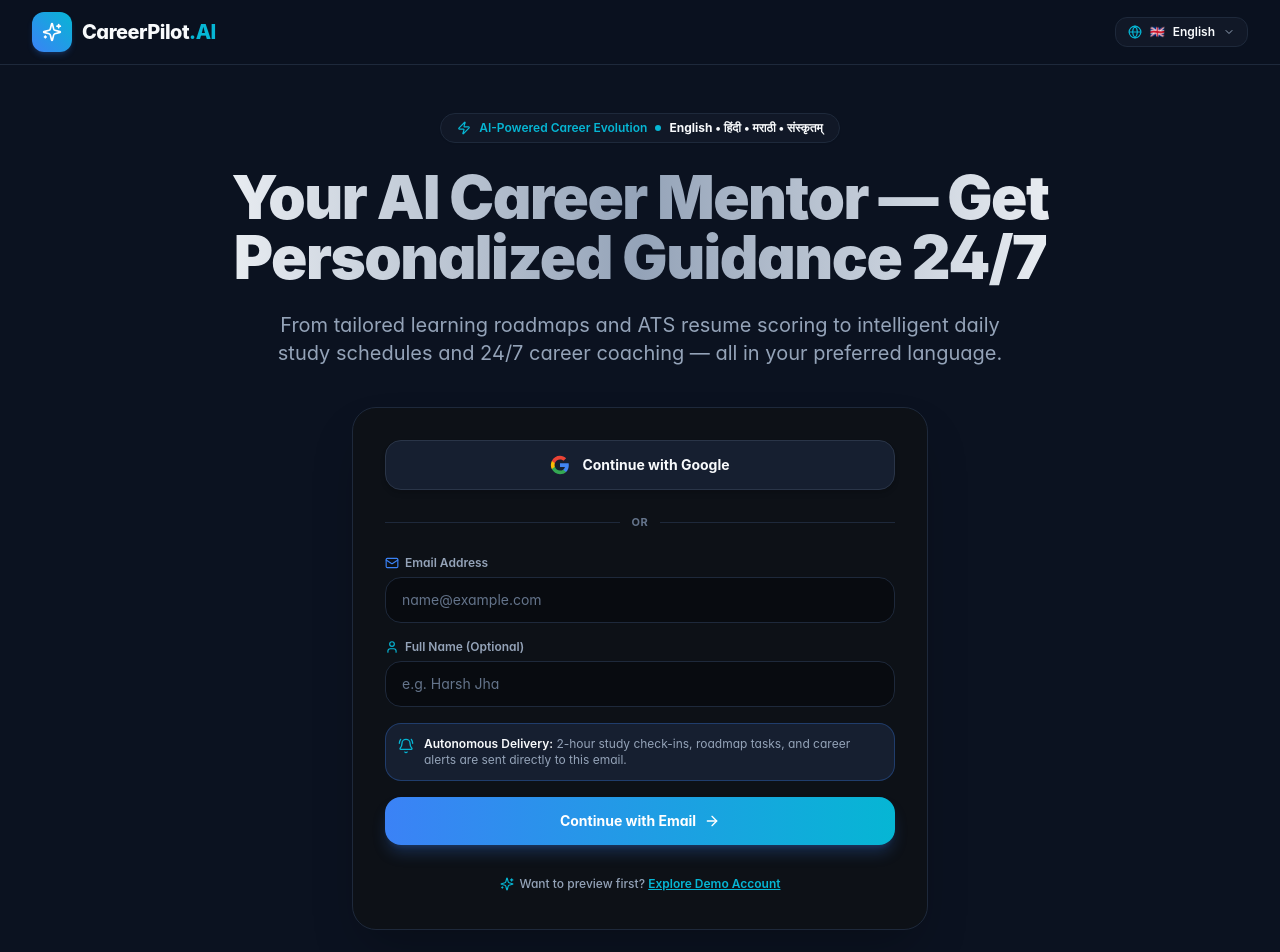
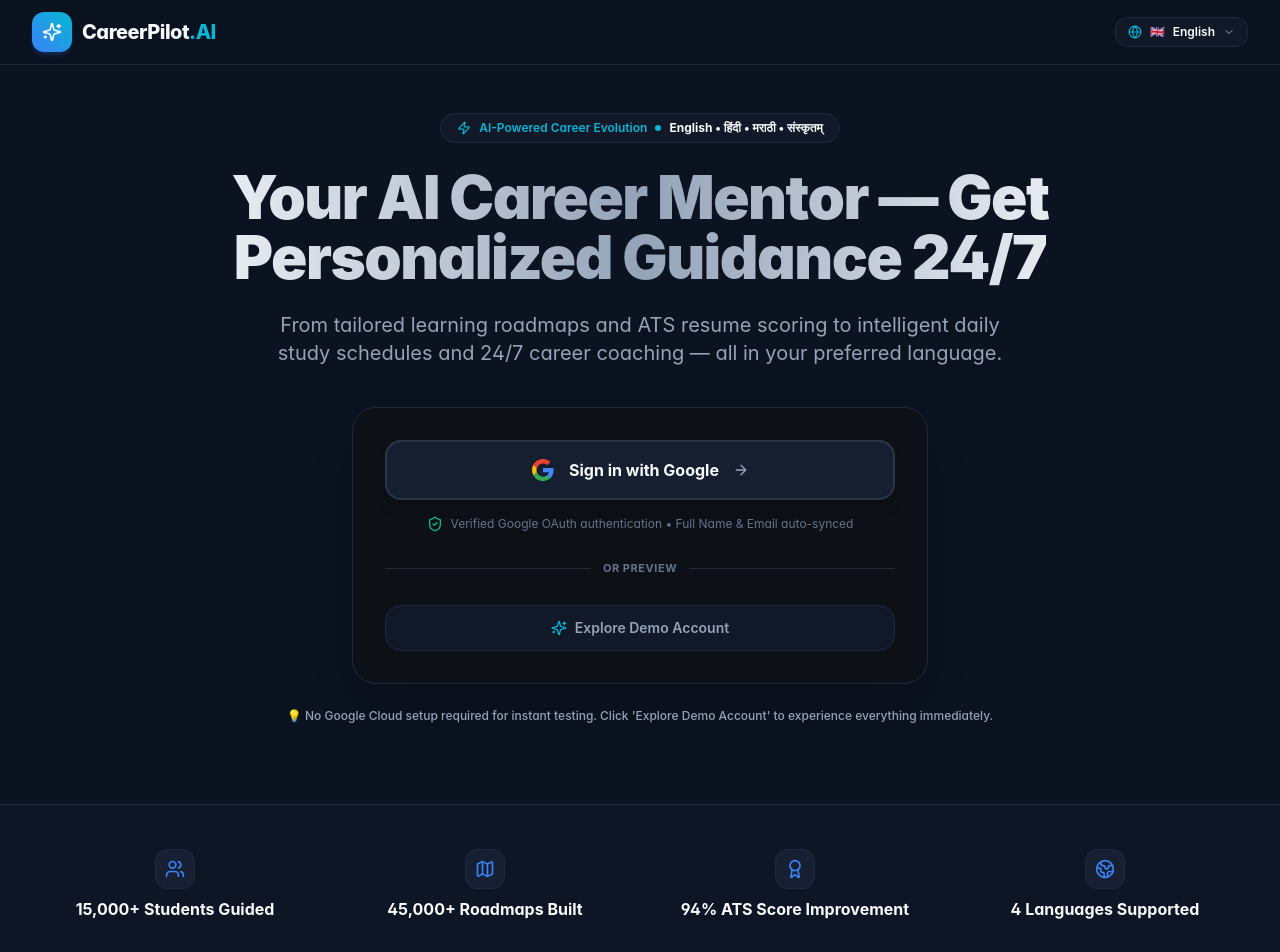
Before and after one commit to Harshjha76/CareerMentor_AI, a React (Vite) app in the folder frontend/: page / in a window 1280 px wide. Shown: the top 952 px of the page. Built offline with nearby package versions, Linux system fonts and the light colour scheme.

Commit message:
refactor: simplify login screen to Google Sign-In as main login with demo option and remove manual email form

```diff
--- a/frontend/src/components/GoogleSignInButton.jsx
+++ b/frontend/src/components/GoogleSignInButton.jsx
@@ -6,9 +6,6 @@
   Sparkles,
   ArrowRight,
   Loader2,
-  Mail,
-  User,
-  BellRing,
   AlertCircle,
   ShieldCheck,
   CheckCircle2,
@@ -19,7 +16,7 @@
 const INITIAL_GOOGLE_ACCOUNTS = [
   { name: 'Harsh Jha', email: 'harshjha101ab@gmail.com', bg: 'bg-[#E11D48]', initial: 'H' },
   { name: 'Harsh Jha', email: '125harsh6001@sjcem.edu.in', bg: 'bg-[#DB2777]', initial: 'H' },
-  { name: 'Hardik Patil', email: '125hardik6051@sjcem.edu.in', bg: 'bg-[#581C87]', initial: 'AXE' },
+  { name: 'Hardik Patil', email: '125hardik6051@sjcem.edu.in', bg: 'bg-[#581C87]', initial: 'H' },
   { name: 'Harsh Jha', email: 'harshjha1880@gmail.com', bg: 'bg-[#EA580C]', initial: 'H' },
   { name: 'Harsh Jha', email: 'jhah9338@gmail.com', bg: 'bg-[#0D9488]', initial: 'H' },
   { name: 'Harsh Jha', email: 'hj251380@gmail.com', bg: 'bg-[#4F46E5]', initial: 'H' },
@@ -28,20 +25,17 @@
 ];
 
 export default function GoogleSignInButton({ fullWidth = false }) {
-  const { loginWithEmail, loginWithDemo, loginWithGoogle } = useAuth();
+  const { loginWithDemo, loginWithGoogle } = useAuth();
   const { t } = useLanguage();
   const navigate = useNavigate();
 
-  const [email, setEmail] = useState('');
-  const [name, setName] = useState('');
   const [loading, setLoading] = useState(false);
   const [errorMsg, setErrorMsg] = useState('');
   const [showAccountSelector, setShowAccountSelector] = useState(false);
   const [showCustomInput, setShowCustomInput] = useState(false);
   const [customGoogleEmail, setCustomGoogleEmail] = useState('');
-  const [customGoogleName, setCustomGoogleName] = useState('');
 
-  // Sample known accounts stored locally for fast multi-account switching
+  // Stored known Google accounts for fast multi-account switching
   const [savedAccounts, setSavedAccounts] = useState(() => {
     try {
       const saved = localStorage.getItem('careerpilot_known_google_accounts');
@@ -59,42 +53,6 @@
       localStorage.setItem('careerpilot_known_google_accounts', JSON.stringify(updated));
     } catch (e) {
       console.warn('Failed to save account history:', e);
-    }
-  };
-
-  const handleEmailLogin = async (e) => {
-    e.preventDefault();
-    if (!email.trim()) {
-      setErrorMsg('Please enter your email address to continue.');
-      return;
-    }
-
-    const emailRegex = /^[^\s@]+@[^\s@]+\.[^\s@]+$/;
-    if (!emailRegex.test(email.trim())) {
-      setErrorMsg('Please enter a valid email address (e.g. name@example.com).');
-      return;
-    }
-
-    setErrorMsg('');
-    setLoading(true);
-
-    try {
-      const user = await loginWithEmail(email.trim(), name.trim());
-      saveAccountHistory({
-        email: email.trim(),
-        name: name.trim() || email.split('@')[0],
-        initial: (name.trim() || email.trim()).charAt(0).toUpperCase(),
-        bg: 'bg-[#2563EB]'
-      });
-      if (user && !user.is_onboarded) {
-        navigate('/onboarding');
-      } else {
-        navigate('/dashboard');
-      }
-    } catch (err) {
-      setErrorMsg(err.message || 'Failed to authenticate with email.');
-    } finally {
-      setLoading(false);
     }
   };
 
@@ -117,9 +75,12 @@
 
   const handleGoogleAccountSelect = async (selectedEmail, selectedName, selectedBg, selectedInitial) => {
     if (!selectedEmail || !selectedEmail.includes('@')) {
-      setErrorMsg('Please enter a valid email address.');
+      setErrorMsg('Please enter a valid Google email address.');
       return;
     }
+
+    const cleanEmail = selectedEmail.trim().toLowerCase();
+    const autoFilledName = selectedName?.trim() || cleanEmail.split('@')[0].replace(/[._-]/g, ' ').replace(/\b\w/g, l => l.toUpperCase());
 
     setErrorMsg('');
     setLoading(true);
@@ -127,16 +88,16 @@
 
     try {
       const user = await loginWithGoogle({
-        email: selectedEmail.trim(),
-        name: selectedName?.trim() || selectedEmail.split('@')[0],
-        picture: `https://api.dicebear.com/7.x/bottts/svg?seed=${encodeURIComponent(selectedEmail.trim())}`
+        email: cleanEmail,
+        name: autoFilledName,
+        picture: `https://api.dicebear.com/7.x/bottts/svg?seed=${encodeURIComponent(cleanEmail)}`
       });
 
       saveAccountHistory({
-        email: selectedEmail.trim(),
-        name: selectedName?.trim() || selectedEmail.split('@')[0],
+        email: cleanEmail,
+        name: autoFilledName,
         bg: selectedBg || 'bg-[#2563EB]',
-        initial: selectedInitial || (selectedName || selectedEmail).charAt(0).toUpperCase()
+        initial: selectedInitial || autoFilledName.charAt(0).toUpperCase()
       });
 
       if (user && !user.is_onboarded) {
@@ -152,6 +113,7 @@
   };
 
   const handleGoogleClick = () => {
+    setErrorMsg('');
     // If real Google Identity Services client ID exists in env, initialize GIS prompt
     const clientId = import.meta.env.VITE_GOOGLE_CLIENT_ID;
     if (window.google?.accounts?.id && clientId && !clientId.includes('YOUR_GOOGLE') && clientId.length > 20) {
@@ -187,21 +149,25 @@
       }
     }
 
-    // Always open authentic Google multi-account chooser dialog
+    // Open authentic Google multi-account chooser dialog
     setShowAccountSelector(true);
   };
 
   return (
-    <div className={`bg-[#0D1117] rounded-3xl border border-[#1E293B] p-6 sm:p-8 shadow-2xl space-y-6 text-left ${fullWidth ? 'w-full max-w-xl mx-auto' : 'w-full'}`}>
-      {/* 1. Primary ChatGPT-style "Continue with Google" Action */}
-      <div className="space-y-3">
+    <div className={`bg-[#0D1117] rounded-3xl border border-[#1E293B] p-6 sm:p-8 shadow-2xl space-y-6 text-center ${fullWidth ? 'w-full max-w-xl mx-auto' : 'w-full'}`}>
+      {/* 1. Main & Only Primary Login Button: Sign In with Google */}
+      <div className="space-y-4">
         <button
           type="button"
           disabled={loading}
           onClick={handleGoogleClick}
-          className="w-full flex items-center justify-center gap-3 px-5 py-3.5 rounded-2xl bg-[#161F30] border border-[#2A3548] hover:border-[#3B82F6] hover:bg-[#1E293B] text-[#F8FAFC] text-sm font-bold shadow-md hover:shadow-lg transition-all cursor-pointer group"
+          className="w-full flex items-center justify-center gap-3.5 px-6 py-4 rounded-2xl bg-[#161F30] border-2 border-[#2A3548] hover:border-[#4285F4] hover:bg-[#1E293B] text-[#F8FAFC] text-base font-bold shadow-lg hover:shadow-xl hover:shadow-[#4285F4]/10 active:scale-[0.99] transition-all cursor-pointer group disabled:opacity-50"
         >
-          <svg className="w-5 h-5 shrink-0" viewBox="0 0 24 24">
+          {loading ? (
+            <Loader2 className="w-5 h-5 animate-spin text-[#4285F4]" />
+          ) : (
+            <>
+              <svg className="w-6 h-6 shrink-0" viewBox="0 0 24 24">
                 <path
                   fill="#4285F4"
                   d="M22.56 12.25c0-.78-.07-1.53-.2-2.25H12v4.26h5.92c-.26 1.37-1.04 2.53-2.21 3.31v2.77h3.57c2.08-1.92 3.28-4.74 3.28-8.09z"
@@ -219,104 +185,54 @@
                   d="M12 5.38c1.62 0 3.06.56 4.21 1.64l3.15-3.15C17.45 2.09 14.97 1 12 1 7.7 1 3.99 3.47 2.18 7.06l3.66 2.84c.87-2.6 3.3-4.52 6.16-4.52z"
                 />
               </svg>
-          <span className="group-hover:text-white transition-colors">Continue with Google</span>
+              <span className="text-[#F8FAFC] group-hover:text-white transition-colors">
+                {t('landing.cta_google') || 'Sign In with Google'}
+              </span>
+              <ArrowRight className="w-4 h-4 text-[#94A3B8] group-hover:text-white group-hover:translate-x-0.5 transition-all" />
+            </>
+          )}
         </button>
+
+        {/* Security & Verification Notice */}
+        <div className="flex items-center justify-center gap-2 text-xs text-[#64748B]">
+          <ShieldCheck className="w-4 h-4 text-[#10B981] shrink-0" />
+          <span>Verified Google OAuth authentication • Full Name & Email auto-synced</span>
         </div>
-
-      {/* 2. Elegant Minimalist Divider */}
-      <div className="relative flex items-center justify-center">
-        <div className="border-t border-[#1E293B] w-full"></div>
-        <span className="bg-[#0D1117] px-3 text-[11px] font-bold text-[#64748B] tracking-wider uppercase shrink-0">
-          OR
-        </span>
-        <div className="border-t border-[#1E293B] w-full"></div>
-      </div>
-
-      {/* 3. Direct Email Authentication Form */}
-      <form onSubmit={handleEmailLogin} className="space-y-4">
-        <div className="space-y-1.5">
-          <label className="text-xs font-semibold text-[#94A3B8] flex items-center gap-1.5">
-            <Mail className="w-3.5 h-3.5 text-[#3B82F6]" />
-            Email Address
-          </label>
-          <input
-            type="email"
-            value={email}
-            onChange={(e) => {
-              setEmail(e.target.value);
-              if (errorMsg) setErrorMsg('');
-            }}
-            placeholder="name@example.com"
-            disabled={loading}
-            required
-            className="w-full bg-[#080B10] border border-[#1E293B] focus:border-[#3B82F6] focus:ring-2 focus:ring-[#3B82F6]/20 rounded-2xl px-4 py-3 text-sm text-[#F8FAFC] placeholder-[#64748B] outline-none transition-all"
-          />
-        </div>
-
-        <div className="space-y-1.5">
-          <label className="text-xs font-semibold text-[#94A3B8] flex items-center gap-1.5">
-            <User className="w-3.5 h-3.5 text-[#06B6D4]" />
-            Full Name (Optional)
-          </label>
-          <input
-            type="text"
-            value={name}
-            onChange={(e) => setName(e.target.value)}
-            placeholder="e.g. Harsh Jha"
-            disabled={loading}
-            className="w-full bg-[#080B10] border border-[#1E293B] focus:border-[#06B6D4] focus:ring-2 focus:ring-[#06B6D4]/20 rounded-2xl px-4 py-3 text-sm text-[#F8FAFC] placeholder-[#64748B] outline-none transition-all"
-          />
       </div>
 
       {/* Error Notification */}
       {errorMsg && (
-          <div className="flex items-center gap-2 p-3 rounded-2xl bg-red-500/10 border border-red-500/30 text-red-400 text-xs font-medium animate-in fade-in">
+        <div className="flex items-center gap-2 p-3.5 rounded-2xl bg-red-500/10 border border-red-500/30 text-red-400 text-xs font-medium animate-in fade-in text-left">
           <AlertCircle className="w-4 h-4 shrink-0" />
           <span>{errorMsg}</span>
         </div>
       )}
 
-        {/* Agent Study Alert Value Proposition Banner */}
-        <div className="flex items-start gap-2.5 p-3 rounded-2xl bg-[#161F30] border border-[#3B82F6]/30 text-xs text-[#94A3B8]">
-          <BellRing className="w-4 h-4 text-[#06B6D4] shrink-0 mt-0.5 animate-pulse" />
-          <span>
-            <strong className="text-[#F8FAFC] font-semibold">Autonomous Delivery:</strong> 2-hour study check-ins, roadmap tasks, and career alerts are sent directly to this email.
+      {/* 2. Elegant Divider */}
+      <div className="relative flex items-center justify-center pt-1">
+        <div className="border-t border-[#1E293B] w-full"></div>
+        <span className="bg-[#0D1117] px-3 text-[11px] font-bold text-[#64748B] tracking-wider uppercase shrink-0">
+          OR PREVIEW
         </span>
+        <div className="border-t border-[#1E293B] w-full"></div>
       </div>
 
-        {/* Continue Button */}
-        <button
-          type="submit"
-          disabled={loading}
-          className="w-full flex items-center justify-center gap-2 px-6 py-3.5 rounded-2xl bg-gradient-to-r from-[#3B82F6] to-[#06B6D4] hover:from-[#2563EB] hover:to-[#0891B2] text-white text-sm font-bold shadow-lg shadow-[#3B82F6]/25 hover:shadow-xl active:scale-[0.99] transition-all disabled:opacity-50 cursor-pointer"
-        >
-          {loading ? (
-            <Loader2 className="w-5 h-5 animate-spin" />
-          ) : (
-            <>
-              <span>Continue with Email</span>
-              <ArrowRight className="w-4 h-4" />
-            </>
-          )}
-        </button>
-      </form>
-
-      {/* 4. Demo Evaluation Shortcut */}
-      <div className="pt-1 text-center">
+      {/* 3. Explore Demo Account: Distinct Separate Option */}
+      <div className="pt-1">
         <button
           type="button"
           disabled={loading}
           onClick={handleDemoLogin}
-          className="inline-flex items-center gap-1.5 text-xs text-[#94A3B8] hover:text-[#06B6D4] transition-colors font-medium cursor-pointer"
+          className="w-full flex items-center justify-center gap-2 px-5 py-3 rounded-2xl bg-[#111827] border border-[#1E293B] hover:border-[#06B6D4]/50 hover:bg-[#161F30] text-[#94A3B8] hover:text-[#06B6D4] text-sm font-semibold transition-all cursor-pointer group"
         >
-          <Sparkles className="w-3.5 h-3.5 text-[#06B6D4]" />
-          <span>Want to preview first? <span className="underline font-semibold text-[#06B6D4]">Explore Demo Account</span></span>
+          <Sparkles className="w-4 h-4 text-[#06B6D4] group-hover:scale-110 transition-transform" />
+          <span>{t('landing.cta_demo') || 'Explore Demo Account'}</span>
         </button>
       </div>
 
-      {/* Google Account Selector Modal (Exact Match to Authentic Google Account Chooser) */}
+      {/* Google Account Selector Modal */}
       {showAccountSelector && (
-        <div className="fixed inset-0 z-50 flex items-center justify-center bg-black/85 backdrop-blur-sm p-4 animate-in fade-in duration-200">
+        <div className="fixed inset-0 z-50 flex items-center justify-center bg-black/85 backdrop-blur-sm p-4 animate-in fade-in duration-200 text-left">
           <div className="bg-[#111318] rounded-3xl border border-[#232730] shadow-[0_25px_60px_-15px_rgba(0,0,0,0.9)] max-w-4xl w-full overflow-hidden text-[#E2E8F0]">
             {/* Top Bar with Google Branding & Close */}
             <div className="flex items-center justify-between px-6 py-4 border-b border-[#1F232B] bg-[#0E1015]">
@@ -358,7 +274,7 @@
                 </div>
                 <div className="pt-4 text-xs text-[#64748B] flex items-center gap-2">
                   <ShieldCheck className="w-4 h-4 text-[#10B981] shrink-0" />
-                  <span>Personal account data is encrypted and kept private.</span>
+                  <span>Email and Full Name automatically populated from Google profile.</span>
                 </div>
               </div>
 
@@ -387,7 +303,7 @@
                       </button>
                     ))}
 
-                    {/* Use Another Account Button */}
+                    {/* Use Another Google Account Button */}
                     <button
                       onClick={() => setShowCustomInput(true)}
                       className="w-full flex items-center gap-4 py-4 px-3 rounded-2xl hover:bg-[#1C212B] transition-all text-left text-sm font-semibold text-[#F8FAFC] cursor-pointer mt-2"
@@ -399,17 +315,17 @@
                     </button>
                   </div>
                 ) : (
-                  /* Custom Account Entry Form */
+                  /* Custom Verified Google Account Entry Form */
                   <div className="space-y-4 animate-in fade-in duration-150 p-2">
                     <div className="space-y-1">
                       <h4 className="text-base font-bold text-[#F8FAFC]">Sign in with your Google Account</h4>
-                      <p className="text-xs text-[#94A3B8]">Enter your genuine Google email address</p>
+                      <p className="text-xs text-[#94A3B8]">Enter your genuine Google email address (Full Name fills automatically)</p>
                     </div>
 
                     <div className="space-y-3">
                       <div>
                         <label className="text-xs font-semibold text-[#94A3B8] block mb-1">
-                          Email Address
+                          Google Email Address
                         </label>
                         <input
                           type="email"
@@ -417,19 +333,6 @@
                           placeholder="yourname@gmail.com"
                           value={customGoogleEmail}
                           onChange={(e) => setCustomGoogleEmail(e.target.value)}
-                          className="w-full bg-[#080B10] border border-[#232730] focus:border-[#3B82F6] rounded-xl px-4 py-3 text-sm text-[#F8FAFC] outline-none"
-                        />
-                      </div>
-
-                      <div>
-                        <label className="text-xs font-semibold text-[#94A3B8] block mb-1">
-                          Full Name (Optional)
-                        </label>
-                        <input
-                          type="text"
-                          placeholder="Your Name"
-                          value={customGoogleName}
-                          onChange={(e) => setCustomGoogleName(e.target.value)}
                           className="w-full bg-[#080B10] border border-[#232730] focus:border-[#3B82F6] rounded-xl px-4 py-3 text-sm text-[#F8FAFC] outline-none"
                         />
                       </div>
@@ -445,10 +348,10 @@
                         <button
                           type="button"
                           disabled={!customGoogleEmail.trim() || loading}
-                          onClick={() => handleGoogleAccountSelect(customGoogleEmail.trim(), customGoogleName.trim())}
-                          className="flex-1 py-2.5 rounded-xl bg-[#3B82F6] hover:bg-[#2563EB] disabled:opacity-50 text-white font-bold text-xs transition-all shadow-md"
+                          onClick={() => handleGoogleAccountSelect(customGoogleEmail.trim())}
+                          className="flex-1 py-2.5 rounded-xl bg-[#3B82F6] hover:bg-[#2563EB] disabled:opacity-50 text-white font-bold text-xs transition-all shadow-md cursor-pointer"
                         >
-                          {loading ? <Loader2 className="w-4 h-4 animate-spin mx-auto" /> : 'Sign In with Account'}
+                          {loading ? <Loader2 className="w-4 h-4 animate-spin mx-auto" /> : 'Sign In with Google'}
                         </button>
                       </div>
                     </div>
```
Lines whose indentation alone changed are shown as unchanged.
